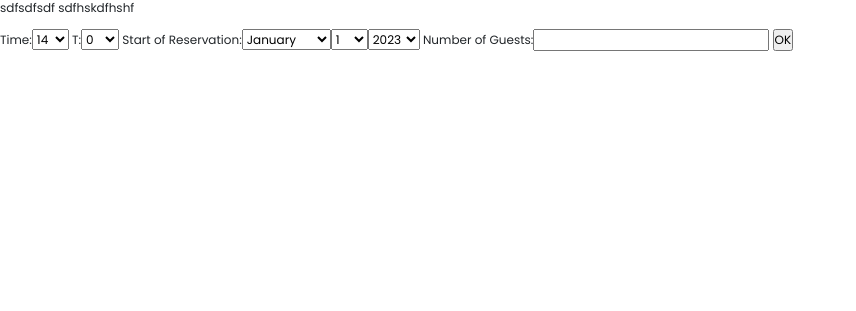
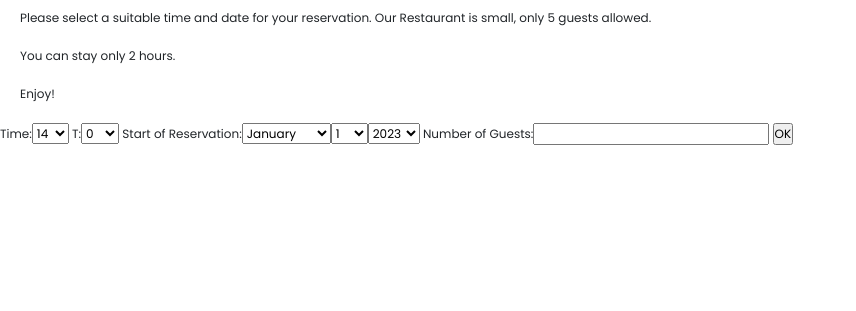
Before and after one commit to Luinen/DjanTaurant_PP4, a Django app: page /reservation/ in a window 1280 px wide. Shown: the part 301-612 px from the top of the page, without its empty margins (0-856 px from the left). Run offline with Django 3.2, Linux system fonts and the light colour scheme; some libraries are stand-ins or nearby versions.

Commit message:
add style to reservation.html

```diff
--- a/booking/views.py
+++ b/booking/views.py
@@ -50,16 +50,16 @@
             res_ontime = Booking.objects.filter(datetime__range= [t - timedelta(hours=2), t + timedelta(hours=2)])
             print(res_ontime)
             if t < dt.now():
-                messages.info(request, "Nem Sikeres a foglalas")
+                messages.info(request, "The reservation date is wrong.")
                 return HttpResponseRedirect("/reservation")
             if not request.user.is_authenticated:
-                messages.info(request, "Bejelentkezes szukseges")
+                messages.info(request, "Please log in")
                 return HttpResponseRedirect("/reservation")
             total = 0
             for i in res_ontime:
                 total += i.guest_number
             if (total + guests) > restaurant.capacity:
-                messages.info(request, "Tul sokan vannak")
+                messages.info(request, "Not enough seat for your reservation.")
                 return HttpResponseRedirect("/reservation")
             b = Booking.objects.create(
                 user= user,
@@ -69,11 +69,11 @@
             )
             b.save()
             print(User.objects.all()[0])
-            messages.info(request, "Sikeres foglalas")
+            messages.info(request, "Successful booking.")
             return HttpResponseRedirect("/reservation")
 
         else:
-            messages.info(request, "Nem Sikerult")
+            messages.info(request, "Oops, something is wrong")
             return HttpResponse(self.response.render(self.context, request))
 
 
--- a/static/css/style.css
+++ b/static/css/style.css
@@ -208,6 +208,10 @@ main .food_container .food_card .food_pic {
     color: red;
 }
 
+.booking_inst {
+    margin: 10px auto 20px 20px;
+}
+
 /* Footer */
 
 footer {
--- a/templates/reservation.html
+++ b/templates/reservation.html
@@ -5,7 +5,9 @@
 {% block content %}
 
     <div>
-        <p>sdfsdfsdf sdfhskdfhshf</p>
+        <p class="booking_inst">Please select a suitable time and date for your reservation. Our Restaurant is small, only 5 guests allowed.</p>
+        <p class="booking_inst">You can stay only 2 hours.</p>
+        <p class="booking_inst">Enjoy!</p>
 
 
 
```
